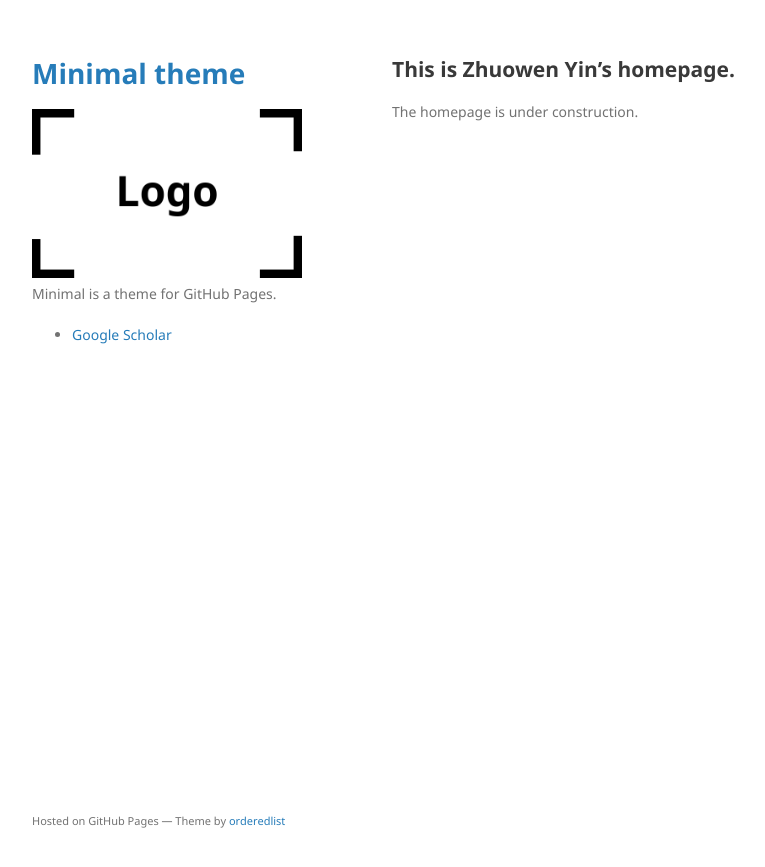
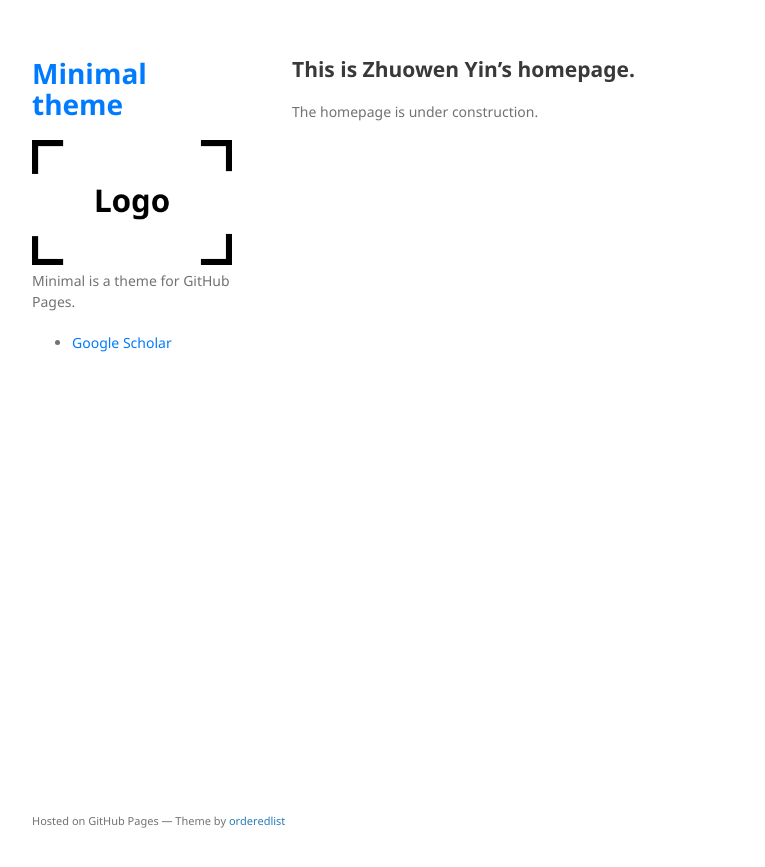
Before and after one commit to zhuowenyin/zhuowenyin.github.io, a Jekyll site: the page built from index.md, in a window 1280 px wide. Shown: the top 867 px of the page, without its empty margins (178-943 px from the left). Built offline with Jekyll 4.4.1, drawn with Linux system fonts in a browser that asks for light colours; our own code applies the rules of GitHub Pages for plain Markdown files.

Commit message:
Add responsive styles for print and screen

```diff
--- a/assets/css/style.scss
+++ b/assets/css/style.scss
@@ -2,3 +2,18 @@
 ---
 
 @import "jekyll-theme-minimal";
+
+@media print, screen and (min-width: 960px) {
+
+  header {
+    width: 200px;
+  }
+
+  section {
+    width: 600px;
+  }
+}
+
+header a {
+  color: #007bff;
+}
```
